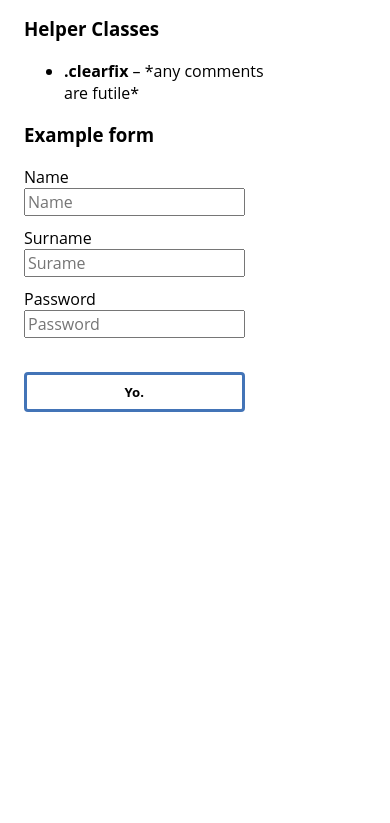
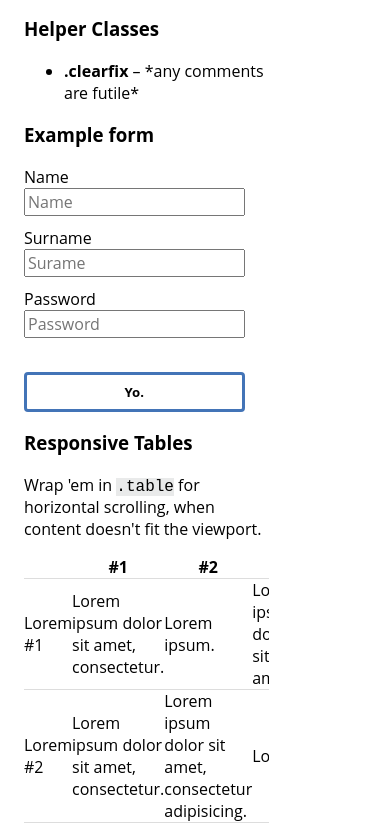
Before and after one commit to AllienWorks/BRICKst, a plain HTML site: page index.html in a window 390 px wide. Shown: the part 2602-3425 px from the top of the page. Before the commit the page ends 3014 px from the top, so only its background shows below. Drawn offline with Linux system fonts and the light colour scheme.

Commit message:
responsive tables, minor tweaks

```diff
--- a/css/brickst.scss
+++ b/css/brickst.scss
@@ -266,10 +266,10 @@ iframe { display: block; max-width: 100%; }
 
 // ------ DEFAULT HTML STYLING ------ //
 
+.table { max-width: 100%; overflow-x: auto; }
 table {
 	tr {
 		border-bottom: 1px solid #ddd;
-		&:nth-child(2n) { background: #fcfcfc; }
 	}
 	&.expand { width: 100%; }
 }
--- a/index.html
+++ b/index.html
@@ -72,7 +72,7 @@
 
 		<h3>Panels</h3>
 		<div class="panel hide-for-small">
-			<p>Simple panels for whatever you want. This panel is .hide-for-small, therefore only visible on medium and large screens.</p>
+			<p>Simple panels for whatever you want. This panel is <code>.hide-for-small</code>, therefore only visible on medium and large screens.</p>
 		</div>
 
 		<h3>Visibility Classes</h3>
@@ -129,6 +129,33 @@
 			</div>
 		</form>
 
+		<h3>Responsive Tables</h3>
+		<p>
+			Wrap 'em in <code>.table</code> for horizontal scrolling, when content doesn't fit the viewport.
+		</p>
+		<div class="table">
+			<table>
+				<tr>
+					<th></th>
+					<th>#1</th>
+					<th>#2</th>
+					<th>#3</th>
+				</tr>
+				<tr>
+					<td>Lorem #1</td>
+					<td>Lorem ipsum dolor sit amet, consectetur.</td>
+					<td>Lorem ipsum.</td>
+					<td>Lorem ipsum dolor sit amet.</td>
+				</tr>
+				<tr>
+					<td>Lorem #2</td>
+					<td>Lorem ipsum dolor sit amet, consectetur.</td>
+					<td>Lorem ipsum dolor sit amet, consectetur adipisicing.</td>
+					<td>Lorem.</td>
+				</tr>
+			</table>
+		</div>
+
 	</div><!-- #content -->
 
 
```
Also changed, not shown: README.md, css/brickst.css.
